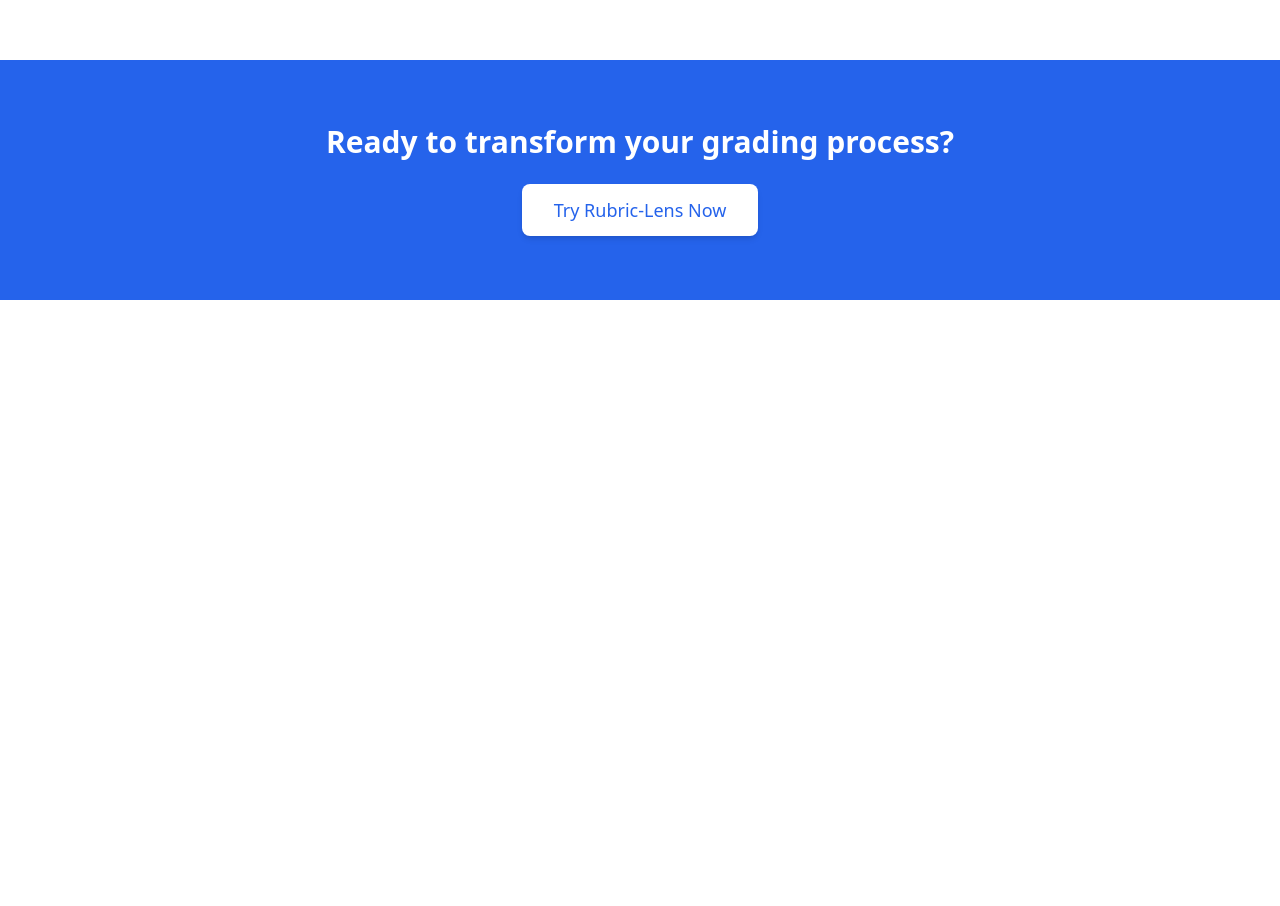
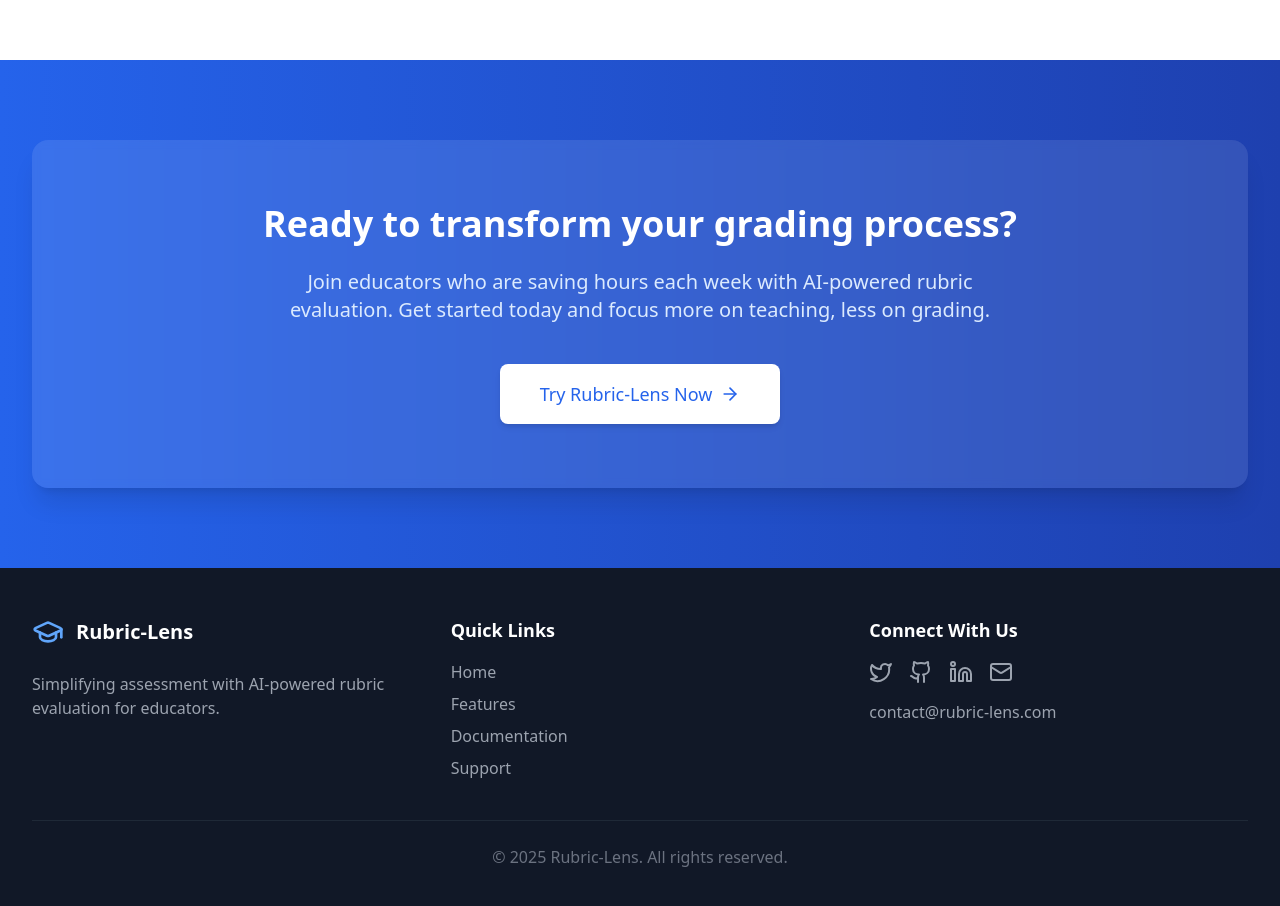
Before and after one commit to Balaji-R-2007/Rubric_lens, a React (Vite) app: page / in a window 1280 px wide. Shown: the part 1060-1966 px from the top of the page. Before the commit the page ends 1360 px from the top, so only its background shows below. Built offline with nearby package versions, Linux system fonts and the light colour scheme.

Commit message:
Enhance LandingPage and added Footer section

```diff
--- a/src/components/LandingPage.tsx
+++ b/src/components/LandingPage.tsx
@@ -1,5 +1,5 @@
 import React from 'react';
-import { GraduationCap, Upload, CheckSquare, BarChart2, Zap } from 'lucide-react';
+import { GraduationCap, Upload, CheckSquare, BarChart2, Zap, ArrowRight, Mail, Github, Twitter, Linkedin } from 'lucide-react';
 
 interface LandingPageProps {
     onGetStarted: () => void;
@@ -7,7 +7,7 @@
 
 export function LandingPage({ onGetStarted }: LandingPageProps) {
     return (
-        <div className="min-h-screen bg-gradient-to-b from-blue-50 to-white">
+        <div className="min-h-screen bg-gradient-to-b from-blue-50 to-white flex flex-col">
             {/* Hero Section */}
             <div className="max-w-7xl mx-auto pt-16 pb-24 px-4 sm:px-6 lg:px-8">
                 <div className="text-center">
@@ -88,18 +88,81 @@
                 </div>
             </div>
 
-            {/* CTA Section */}
-            <div className="bg-blue-600 py-16">
-                <div className="max-w-7xl mx-auto px-4 sm:px-6 lg:px-8 text-center">
-                    <h2 className="text-3xl font-bold text-white mb-6">Ready to transform your grading process?</h2>
-                    <button
-                        onClick={onGetStarted}
-                        className="bg-white hover:bg-gray-100 text-blue-600 font-medium py-3 px-8 rounded-lg text-lg shadow-md transition-colors"
-                    >
-                        Try Rubric-Lens Now
-                    </button>
+            {/* Enhanced CTA Section */}
+            <div className="bg-gradient-to-r from-blue-600 to-blue-800 py-20">
+                <div className="max-w-7xl mx-auto px-4 sm:px-6 lg:px-8">
+                    <div className="bg-white/10 backdrop-blur-sm rounded-2xl shadow-xl p-10 md:p-16">
+                        <div className="text-center">
+                            <h2 className="text-4xl font-bold text-white mb-6">Ready to transform your grading process?</h2>
+                            <p className="text-xl text-blue-100 mb-10 max-w-3xl mx-auto">
+                                Join educators who are saving hours each week with AI-powered rubric evaluation.
+                                Get started today and focus more on teaching, less on grading.
+                            </p>
+                            <button
+                                onClick={onGetStarted}
+                                className="bg-white hover:bg-gray-100 text-blue-600 font-medium py-4 px-10 rounded-lg text-lg shadow-md transition-colors flex items-center gap-2 mx-auto"
+                            >
+                                Try Rubric-Lens Now
+                                <ArrowRight className="w-5 h-5" />
+                            </button>
+                        </div>
+                    </div>
                 </div>
             </div>
+
+            {/* Footer */}
+            <footer className="bg-gray-900 text-gray-300 py-12 mt-auto">
+                <div className="max-w-7xl mx-auto px-4 sm:px-6 lg:px-8">
+                    <div className="grid grid-cols-1 md:grid-cols-3 gap-10">
+                        <div>
+                            <div className="flex items-center gap-3 mb-6">
+                                <GraduationCap className="w-8 h-8 text-blue-400" />
+                                <h3 className="text-xl font-bold text-white">Rubric-Lens</h3>
+                            </div>
+                            <p className="text-gray-400">
+                                Simplifying assessment with AI-powered rubric evaluation for educators.
+                            </p>
+                        </div>
+
+                        <div>
+                            <h3 className="text-lg font-semibold text-white mb-4">Quick Links</h3>
+                            <ul className="space-y-2">
+                                <li><a href="#" className="text-gray-400 hover:text-white transition-colors">Home</a></li>
+                                <li><a href="#" className="text-gray-400 hover:text-white transition-colors">Features</a></li>
+                                <li><a href="#" className="text-gray-400 hover:text-white transition-colors">Documentation</a></li>
+                                <li><a href="#" className="text-gray-400 hover:text-white transition-colors">Support</a></li>
+                            </ul>
+                        </div>
+
+                        <div>
+                            <h3 className="text-lg font-semibold text-white mb-4">Connect With Us</h3>
+                            <div className="flex gap-4 mb-4">
+                                <a href="#" className="text-gray-400 hover:text-white transition-colors">
+                                    <Twitter className="w-6 h-6" />
+                                </a>
+                                <a href="#" className="text-gray-400 hover:text-white transition-colors">
+                                    <Github className="w-6 h-6" />
+                                </a>
+                                <a href="#" className="text-gray-400 hover:text-white transition-colors">
+                                    <Linkedin className="w-6 h-6" />
+                                </a>
+                                <a href="#" className="text-gray-400 hover:text-white transition-colors">
+                                    <Mail className="w-6 h-6" />
+                                </a>
+                            </div>
+                            <p className="text-gray-400">
+                                <a href="mailto:contact@rubric-lens.com" className="hover:text-white transition-colors">
+                                    contact@rubric-lens.com
+                                </a>
+                            </p>
+                        </div>
+                    </div>
+
+                    <div className="border-t border-gray-800 mt-10 pt-6 text-center text-gray-500">
+                        <p>&copy; {new Date().getFullYear()} Rubric-Lens. All rights reserved.</p>
+                    </div>
+                </div>
+            </footer>
         </div>
     );
 }
```
